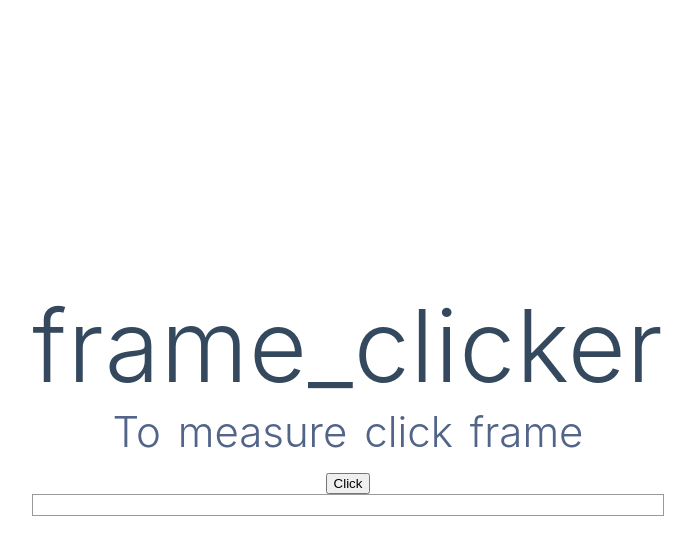
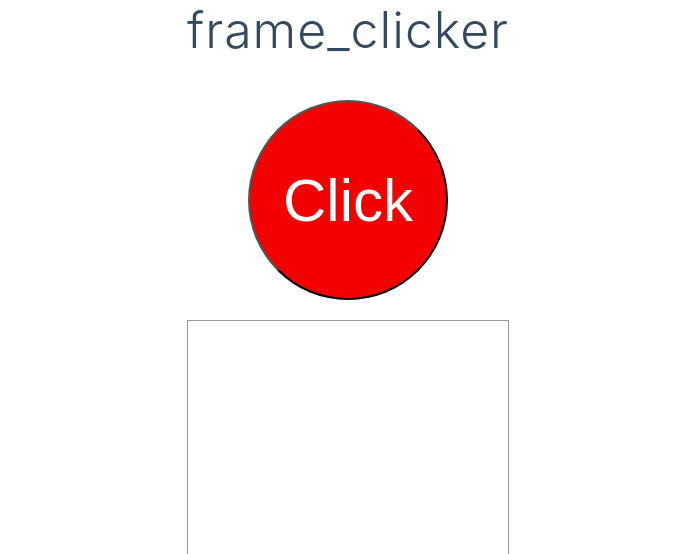
Before and after one commit to rhythm191/pablo_clicker, a Nuxt app: page / in a window 1280 px wide. Shown: the top 554 px of the page, without its empty margins (292-987 px from the left). Built offline with nearby package versions, Linux system fonts and the light colour scheme.

Commit message:
feat: reverse log and arrange style

```diff
--- a/components/ClickButton.vue
+++ b/components/ClickButton.vue
@@ -1,12 +1,8 @@
 <template>
   <div class="click-button-wrapper">
-    <!-- <button v-if="state === 'start'" class="click-button" @click="start">
-      Start
-    </button> -->
     <button class="click-button" @click="measure">
       Click
     </button>
-    <!-- <button v-else class="click-button" disabled>Select rate</button> -->
   </div>
 </template>
 
@@ -14,13 +10,6 @@
 import _ from 'lodash'
 
 export default {
-  // props: {
-  //   state: {
-  //     type: String,
-  //     required: true
-  //   }
-  // },
-
   data() {
     return {
       startTime: performance.now()
@@ -47,4 +36,15 @@ export default {
 }
 </script>
 
-<style scoped></style>
+<style scoped>
+.click-button {
+  width: 200px;
+  height: 200px;
+  background-color: #f30000;
+  color: #fff;
+  border-radius: 50%;
+  font-size: 60px;
+  cursor: pointer;
+  margin: 20px auto;
+}
+</style>
--- a/components/ClickLog.vue
+++ b/components/ClickLog.vue
@@ -1,7 +1,7 @@
 <template>
   <div class="click-log">
     <ul class="click-log__list">
-      <li v-for="(item, index) in rates" :key="index">
+      <li v-for="(item, index) in rates.reverse()" :key="index">
         {{ item }} フレームです。
       </li>
     </ul>
@@ -23,6 +23,9 @@ export default {
 .click-log {
   border: 1px solid #999;
   padding: 10px;
+  height: 300px;
+  overflow: scroll;
+  text-align: left;
 }
 
 .click-log__list {
--- a/pages/index.vue
+++ b/pages/index.vue
@@ -4,9 +4,6 @@
       <h1 class="title">
         frame_clicker
       </h1>
-      <h2 class="subtitle">
-        To measure click frame
-      </h2>
       <div>
         <App></App>
       </div>
@@ -28,9 +25,9 @@ export default {
 .container {
   margin: 0 auto;
   min-height: 100vh;
+  max-height: 100vh;
   display: flex;
   justify-content: center;
-  align-items: center;
   text-align: center;
 }
 
@@ -39,9 +36,10 @@ export default {
     'Segoe UI', Roboto, 'Helvetica Neue', Arial, sans-serif;
   display: block;
   font-weight: 300;
-  font-size: 100px;
+  font-size: 50px;
   color: #35495e;
   letter-spacing: 1px;
+  margin-bottom: 20px;
 }
 
 .subtitle {
```
